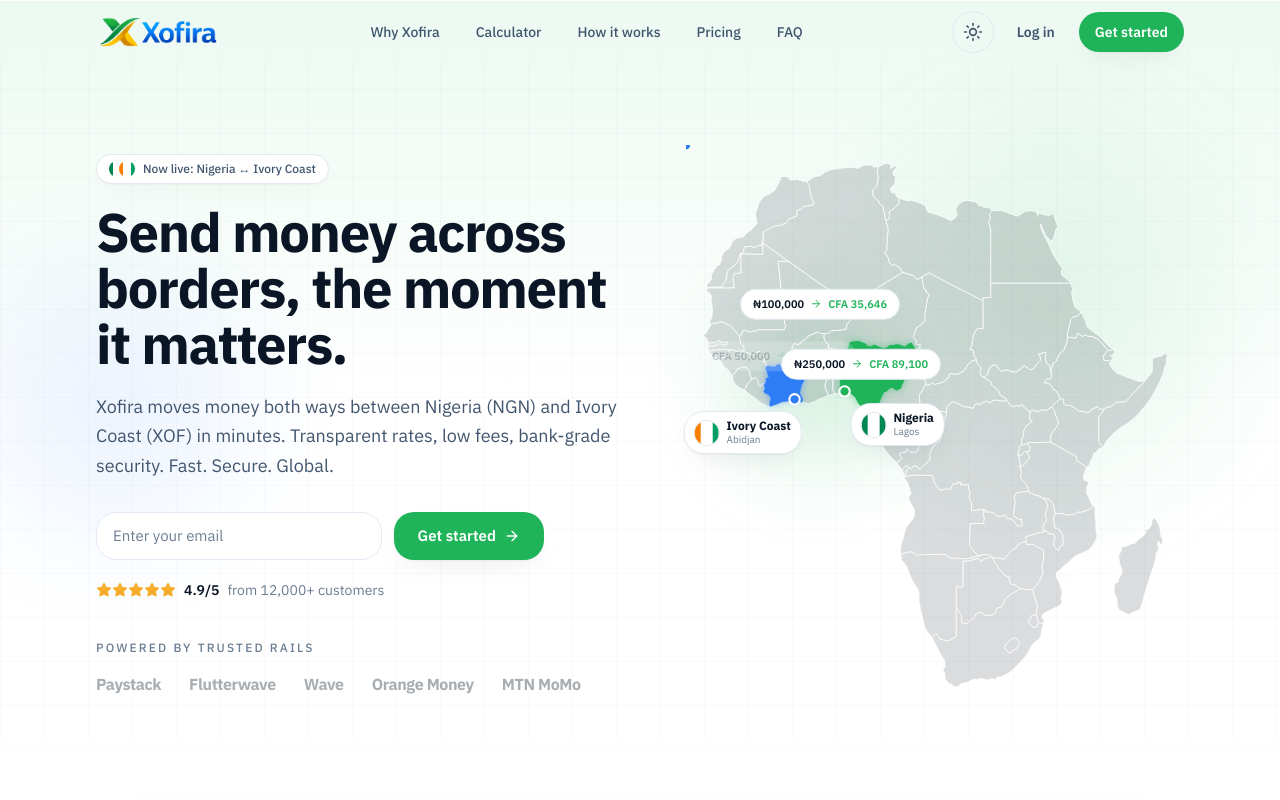
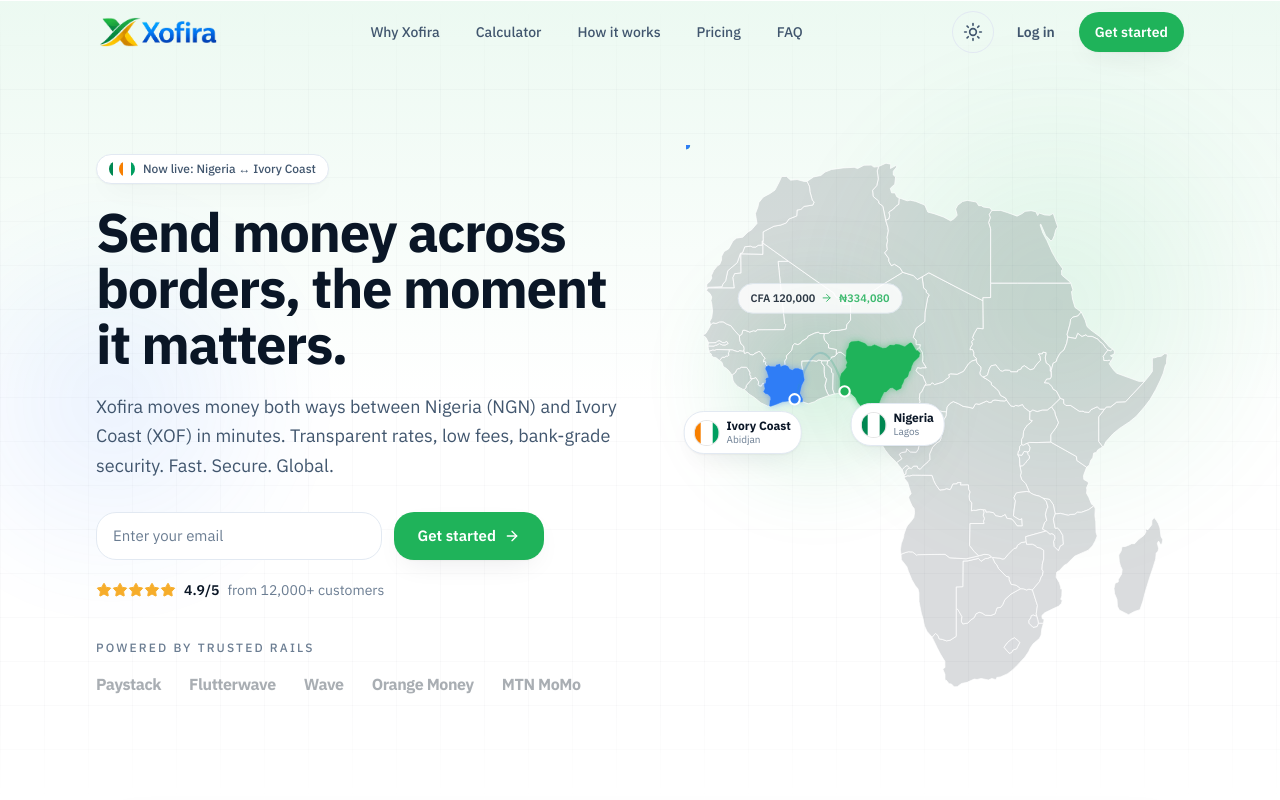
Before and after one commit to JoelEmmanuelCloud/xofirawesite, a Next.js app: page / in a window 1280 px wide. Shown: the top 800 px of the page. Built offline with nearby package versions, Linux system fonts and the light colour scheme.

Commit message:
fix: replace overlapping chips with single cycling transaction chip

```diff
--- a/src/app/globals.css
+++ b/src/app/globals.css
@@ -129,22 +129,14 @@
   }
 }
 
-@keyframes chip-cycle {
-  0% {
+@keyframes chip-in {
+  from {
     opacity: 0;
-    transform: translateY(10px) scale(0.96);
+    transform: translateY(12px) scale(0.94);
   }
-  12% {
+  to {
     opacity: 1;
     transform: translateY(0) scale(1);
-  }
-  82% {
-    opacity: 1;
-    transform: translateY(0) scale(1);
-  }
-  100% {
-    opacity: 0;
-    transform: translateY(-10px) scale(0.98);
   }
 }
 
--- a/src/components/CorridorMap.tsx
+++ b/src/components/CorridorMap.tsx
@@ -20,11 +20,14 @@
 };
 const ARC = `M ${ABIDJAN.x} ${ABIDJAN.y} Q ${CTRL.x} ${CTRL.y} ${LAGOS.x} ${LAGOS.y}`;
 
-const CHIPS = [
-  { label: "₦100,000", to: "CFA 35,646", x: CTRL.x, y: CTRL.y - 6, delay: 0 },
-  { label: "CFA 50,000", to: "₦139,200", x: ABIDJAN.x - 16, y: CTRL.y + 52, delay: 1800 },
-  { label: "₦250,000", to: "CFA 89,100", x: LAGOS.x + 16, y: CTRL.y + 52, delay: 3400 },
+const TRANSACTIONS = [
+  { label: "₦100,000", to: "CFA 35,646" },
+  { label: "CFA 50,000", to: "₦139,200" },
+  { label: "₦250,000", to: "CFA 89,100" },
+  { label: "CFA 120,000", to: "₦334,080" },
 ];
+
+const CHIP = { x: CTRL.x, y: CTRL.y - 14 };
 
 function pct(x: number, y: number) {
   return { left: `${(x / VB_W) * 100}%`, top: `${(y / VB_H) * 100}%` };
@@ -32,6 +35,7 @@
 
 export function CorridorMap({ className }: { className?: string }) {
   const [animate, setAnimate] = useState(false);
+  const [tx, setTx] = useState(0);
 
   useEffect(() => {
     const id = requestAnimationFrame(() =>
@@ -39,6 +43,17 @@
     );
     return () => cancelAnimationFrame(id);
   }, []);
+
+  useEffect(() => {
+    if (!animate) return;
+    const id = setInterval(
+      () => setTx((t) => (t + 1) % TRANSACTIONS.length),
+      2200,
+    );
+    return () => clearInterval(id);
+  }, [animate]);
+
+  const active = TRANSACTIONS[animate ? tx : 0];
 
   return (
     <div className={cn("relative mx-auto aspect-[480/540] w-full max-w-xl", className)}>
@@ -138,26 +153,20 @@
       <CityTag country="CI" name="Ivory Coast" city="Abidjan" point={ABIDJAN} side="left" />
       <CityTag country="NG" name="Nigeria" city="Lagos" point={LAGOS} side="right" />
 
-      {CHIPS.map((chip) => (
       <div
-          key={chip.label}
         className="absolute -translate-x-1/2 -translate-y-1/2 whitespace-nowrap"
-          style={pct(chip.x, chip.y)}
+        style={pct(CHIP.x, CHIP.y)}
       >
         <div
+          key={animate ? tx : "static"}
           className="flex items-center gap-1.5 rounded-full border border-border bg-card px-3 py-1.5 text-[11px] font-semibold text-ink shadow-lift"
-            style={
-              animate
-                ? { animation: `chip-cycle 5.4s ease-in-out ${chip.delay}ms infinite` }
-                : undefined
-            }
+          style={animate ? { animation: "chip-in 0.5s ease-out both" } : undefined}
         >
-            <span className="tabular">{chip.label}</span>
+          <span className="tabular">{active.label}</span>
           <ArrowRight className="h-3 w-3 text-green" />
-            <span className="tabular text-green">{chip.to}</span>
+          <span className="tabular text-green">{active.to}</span>
         </div>
       </div>
-      ))}
     </div>
   );
 }
```
Lines whose indentation alone changed are shown as unchanged.
